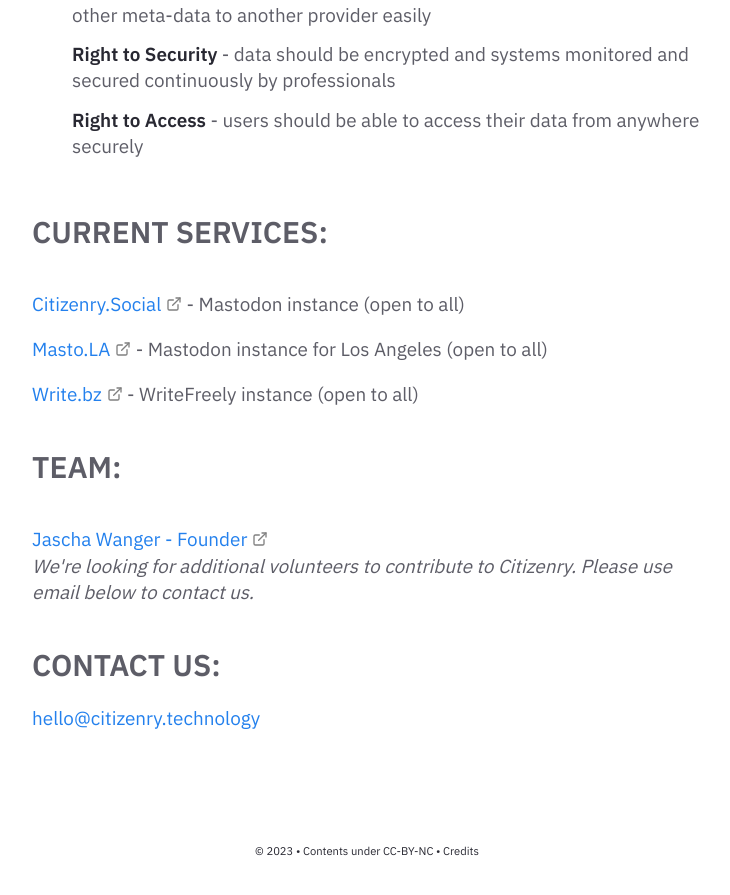
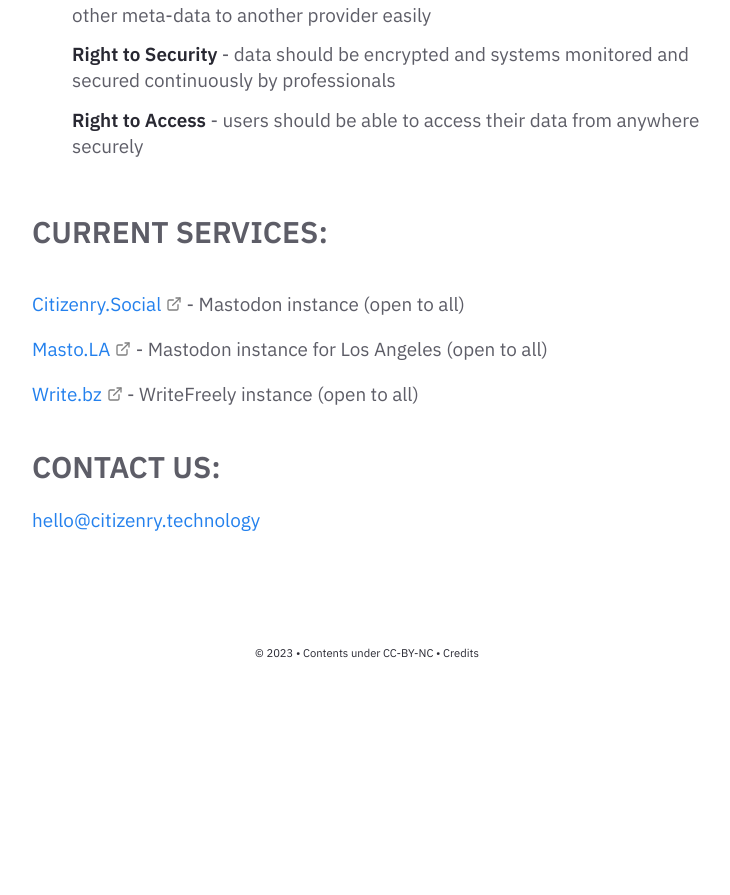
Before and after one commit to Citizenry/Citizenry.github.io, a Jekyll site: the page built from pages/index.md, in a window 1280 px wide and 900 px high, scrolled down 1211 px. Shown: the top 895 px of the window, without its empty margins (273-1003 px from the left). Built offline with Jekyll 4.4.1, drawn with Linux system fonts in a browser that asks for light colours; after the commit the page ends 1913 px from its top, so only the background shows below that.

Commit message:
copy change

```diff
--- a/_includes/Homepage.html
+++ b/_includes/Homepage.html
@@ -37,9 +37,7 @@
 <p><a href="https://masto.la" target="_blank">Masto.LA</a> - Mastodon instance for Los Angeles (open to all)</p>
 <p><a href="https://write.bz" target="_blank">Write.bz</a> - WriteFreely instance (open to all)</p>
 
-<p><h2>TEAM:</h2></p>
-<a rel="me" href="https://citizenry.social/@jascha">Jascha Wanger - Founder</a><br>
-<p><i>We're looking for additional volunteers to contribute to Citizenry. Please use email below to contact us.</i></p>
+
 
 <p><h2>CONTACT US:</h2><a href="mailto:hello@citizenry.technology"> hello@citizenry.technology</a></p>
 </div> </div>
```
